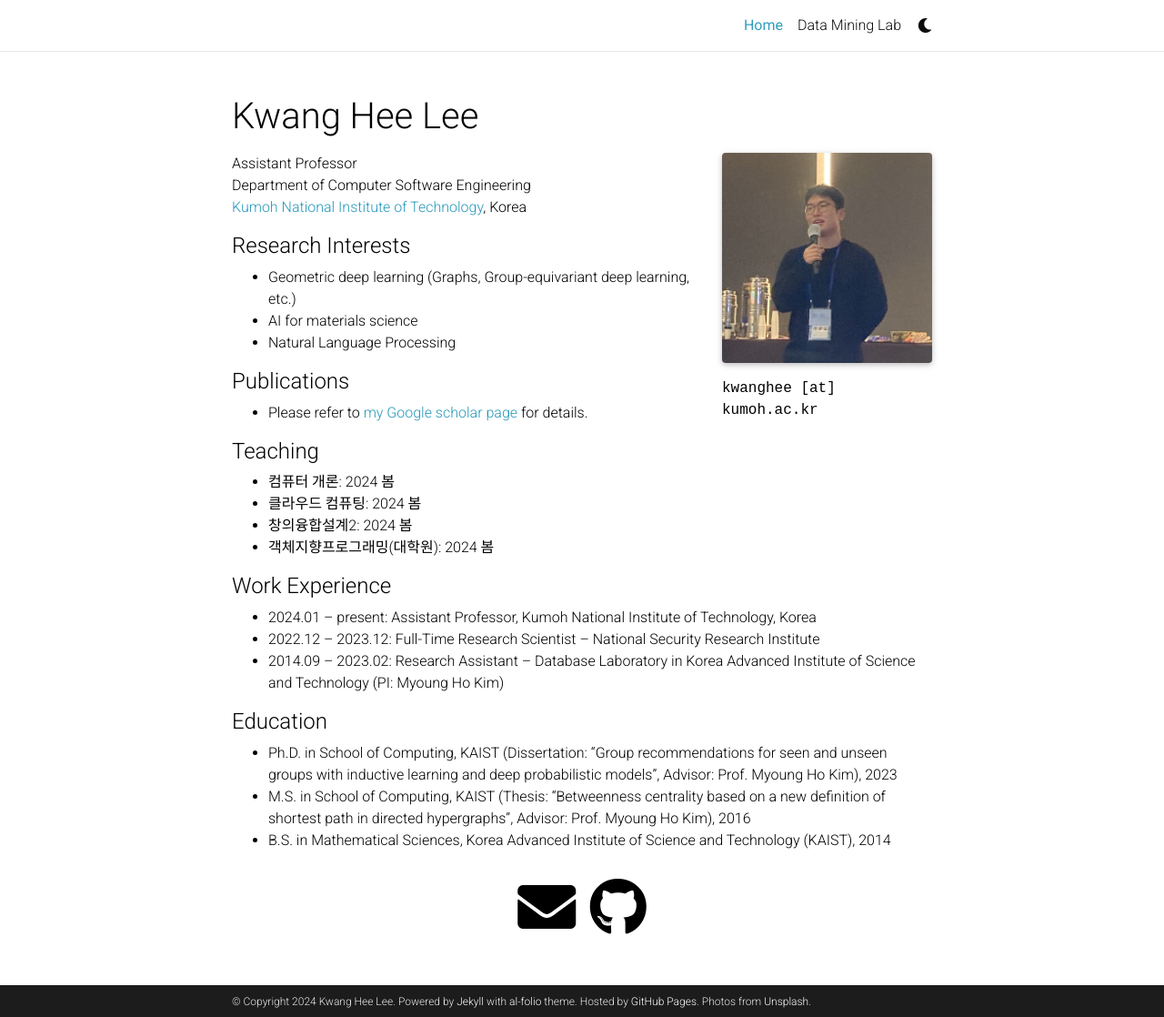
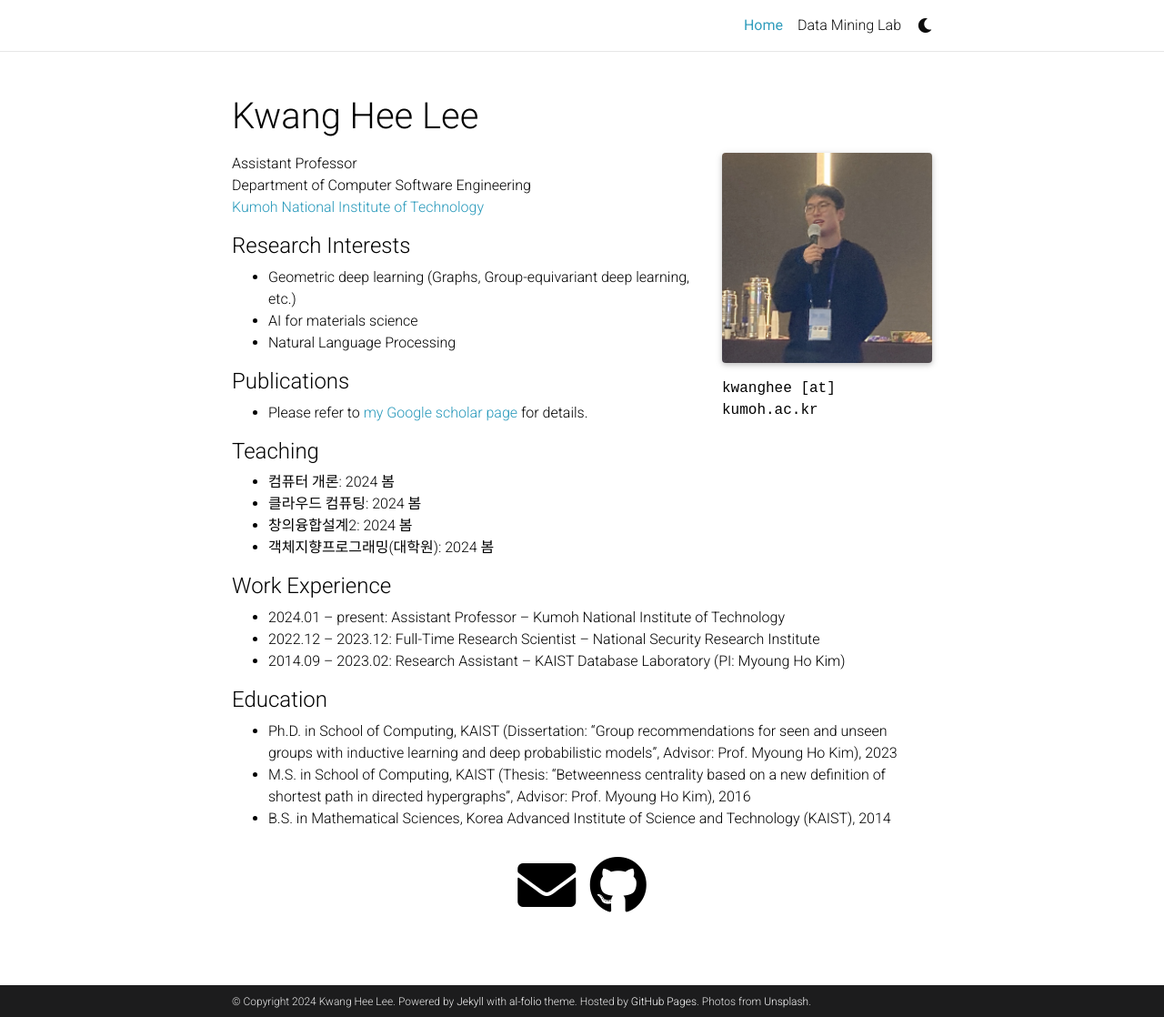
Before and after one commit to kwangheeya/kwangheeya.github.io, a Jekyll site: the page built from _pages/Home.md, in a window 1280 px wide and 1118 px high. Shown: the whole window at 91% size. Built offline with Jekyll 4.4.1, drawn with Linux system fonts in a browser that asks for light colours; full-size pictures stand in for the smaller copies a plugin makes; comment, search, counter and statistics services are not loaded; a style sheet for code colours, icons or effects is not loaded.

Commit message:
Update Home.md

```diff
--- a/_pages/Home.md
+++ b/_pages/Home.md
@@ -16,7 +16,7 @@ social: true  # includes social icons at the bottom of the page
 
 Assistant Professor <br />
 Department of Computer Software Engineering <br />
-<a href="https://eng.kumoh.ac.kr/eng/index.do">Kumoh National Institute of Technology</a>, Korea
+<a href="https://eng.kumoh.ac.kr/eng/index.do">Kumoh National Institute of Technology</a>
 
 #### Research Interests
 
@@ -38,9 +38,9 @@ Department of Computer Software Engineering <br />
 
 #### Work Experience
 
-- 2024.01 – present: Assistant Professor, Kumoh National Institute of Technology, Korea
+- 2024.01 – present: Assistant Professor – Kumoh National Institute of Technology
 - 2022.12 – 2023.12: Full-Time Research Scientist – National Security Research Institute
-- 2014.09 – 2023.02: Research Assistant – Database Laboratory in Korea Advanced Institute of Science and Technology (PI: Myoung Ho Kim)
+- 2014.09 – 2023.02: Research Assistant – KAIST Database Laboratory (PI: Myoung Ho Kim)
 
 
 #### Education
```
